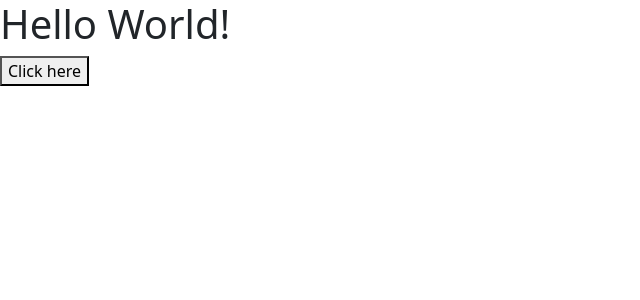
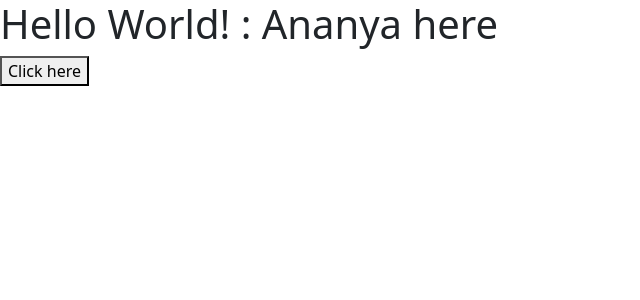
Before and after one commit to Ananya737/First-React-Repo, a React (Vite) app in the folder FirstReactProject/: page / in a window 1280 px wide. Shown: the top 300 px of the page, without its empty margins (0-640 px from the left). Built offline with nearby package versions, Linux system fonts and the light colour scheme.

Commit message:
useState

```diff
--- a/FirstReactProject/src/App.jsx
+++ b/FirstReactProject/src/App.jsx
@@ -164,17 +164,44 @@
 //   alert("Type: "+e.type + "   " + "Name: "+ e.target.name +"   "+ "Value: " + e.target.value)
 // }
 
-const display=(nm,e)=>{
-  alert("Name: "+ nm +"   "+ "Name: "+ e.target.name + "   "+ "Type: " + e.type+ "   " + "Value: " + e.target.value )
-}
+// const display=(nm,e)=>{
+//   alert("Name: "+ nm +"   "+ "Name: "+ e.target.name + "   "+ "Type: " + e.type+ "   " + "Value: " + e.target.value )
+// }
+
+// const App=()=>{
+// return(
+//   <>
+
+// <h1>Hello World!</h1>
+
+// <button name="btn1" value="mybtn" onClick={(e)=>{display("Ananya",e)}}>Click here</button>
+
+
+
+
+//   </>
+
+// )
+
+// }
+// export default App;
+
+
+
+
+//---------------------------------------------------------Form:----------------------------------------------------------------------
+import { useState } from "react";
+
 
 const App=()=>{
+const [name,setName]= useState("Ananya");
 return(
   <>
 
-<h1>Hello World!</h1>
+<h1>Hello World!  : {name} here</h1>
 
-<button name="btn1" value="mybtn" onClick={(e)=>{display("Ananya",e)}}>Click here</button>
+<button onClick={()=>{setName("Garima")}}>Click here</button>
+
 
 
 
```
